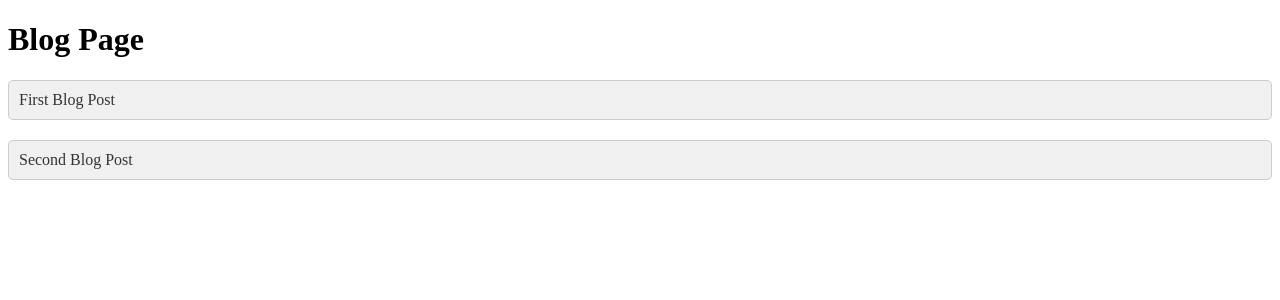
After one commit to Juan-Carlos-D/fitness-app, a Flask app: page /blogs in a window 1280 px wide. The commit adds this page. Shown: the top 300 px of the page. Run offline with Flask 3, Linux system fonts and the light colour scheme.

Commit message:
blog page in progresss

```diff
--- a/Templates/base.html
+++ b/Templates/base.html
@@ -38,7 +38,7 @@
             </li>
             <li class="nav-item"><a href="{{ url_for('exercise', exercise_id=1) }}" class="nav-link">Exercises</a></li>
             <li class="nav-item"><a href="{{ url_for('faq') }}" class="nav-link">FAQs</a></li>
-            <li class="nav-item"><a href="#" class="nav-link">Blog</a></li>
+            <li class="nav-item"><a href="{{ url_for('all_blogs') }}" target="_blank" class="nav-link">Blog</a></li>
             <li class="nav-item nav-link-right"><a href="#" class="nav-link">Nova</a></li>
         </ul>
 
--- /dev/null
+++ b/Templates/blogs.html
@@ -0,0 +1,20 @@
+<!DOCTYPE html>
+<html lang="en">
+<head>
+    <meta charset="UTF-8">
+    <meta name="viewport" content="width=device-width, initial-scale=1.0">
+    <title>Blog Page</title>
+    <link rel="stylesheet" href="{{ url_for('static', filename='css/blogs.css') }}">
+</head>
+<body>
+    <h1>Blog Page</h1>
+    <ul>
+        {% for blog in blogs %}
+        <li class="blog-item">
+            <a href="{{ url_for('blog', blog_id=blog['id']) }}">{{ blog['title'] }}</a>
+        </li>
+        {% endfor %}
+    </ul>
+
+</body>
+</html>
--- a/app.py
+++ b/app.py
@@ -3,6 +3,7 @@ from faq import faq_data
 from macronutrients import macronutrients_data
 from macroscalc import calculate_macros
 from exercises import exercises
+from blogs import blogs
 
 app = Flask(__name__)
 
@@ -55,5 +56,19 @@ def macrocalculator():
 def faq():
     return render_template('FAQ.html', faq_data=faq_data)
 
+# Route to display all blog posts
+@app.route('/blogs')
+def all_blogs():
+    return render_template('blogs.html', blogs=blogs)
+
+# Route to display a single blog post
+@app.route('/blog/<int:blog_id>')
+def blog(blog_id):
+    blog = next((blog for blog in blogs if blog['id'] == blog_id), None)
+    if blog:
+        return render_template('blog.html', blog=blog)
+    else:
+        return 'Blog not found', 404
+
 if __name__ == '__main__':
     app.run(debug=True)
--- /dev/null
+++ b/blogs.py
@@ -0,0 +1,4 @@
+blogs = [
+    {'id': 1, 'title': 'First Blog Post', 'content': 'Lorem ipsum dolor sit amet, consectetur adipiscing elit.'},
+    {'id': 2, 'title': 'Second Blog Post', 'content': 'Pellentesque habitant morbi tristique senectus et netus et malesuada fames ac turpis egestas.'}
+]
--- /dev/null
+++ b/static/CSS/blogs.css
@@ -0,0 +1,32 @@
+/* blogs.css */
+
+/* Ensure list items are displayed properly */
+ul {
+    list-style-type: none;
+    padding: 0;
+}
+
+/* Style the blog post items */
+.blog-item {
+    margin-bottom: 20px;
+    padding: 10px;
+    background-color: #f0f0f0;
+    border: 1px solid #ccc;
+    border-radius: 5px;
+}
+
+.blog-item a {
+    text-decoration: none;
+    color: #333;
+}
+
+.blog-item:hover {
+    background-color: #e0e0e0;
+}
+
+/* Responsive adjustments */
+@media (max-width: 768px) {
+    .blog-item {
+        padding: 8px;
+    }
+}
```
Also changed, not shown: Templates/blog.html (added, +13 -0 lines).
